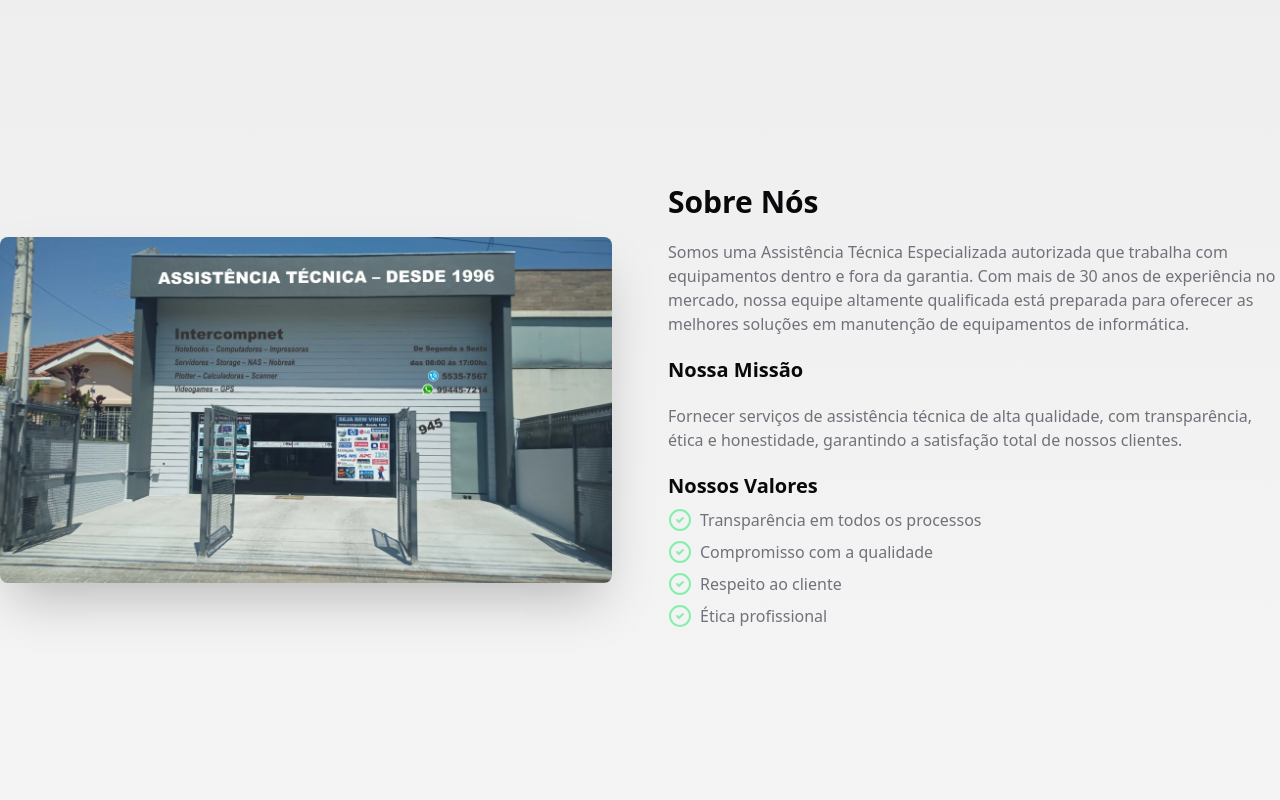
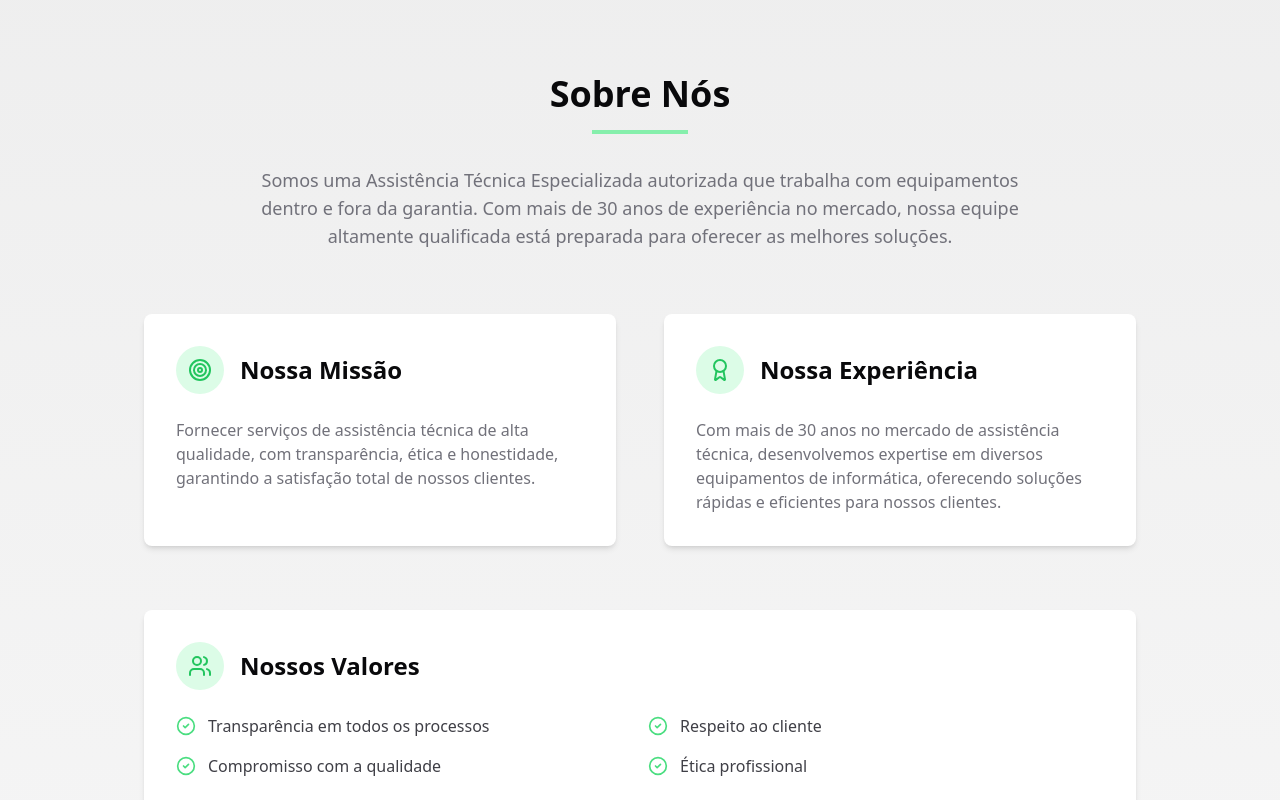
Before and after one commit to Daischi/Intercompnet, a Next.js app: page / in a window 1280 px wide. Shown: the part 900-1700 px from the top of the page. Built offline with nearby package versions, Linux system fonts and the light colour scheme.

Commit message:
mudando o sobre mim

```diff
--- a/src/components/Sobrenos/index.tsx
+++ b/src/components/Sobrenos/index.tsx
@@ -1,64 +1,80 @@
-import banner from "@/utils/banner.webp";
-import { CircleCheck } from "lucide-react";
-import Image from "next/image";
+import { CircleCheck, Award, Users, Target } from "lucide-react"
 
 export default function Sobrenos() {
   return (
-    <div>
-      <section className="flex items-center justify-center h-screen gap-14 w-full">
-  {/* Imagem */}
-  <div className="flex-1 flex justify-center">
-    <Image
-      className="rounded-lg shadow-2xl"
-      src={banner}
-      alt="Foto da loja"
-      width={800}
-      height={800}
-      priority
-    />
+    <div className="container mx-auto px-4 py-16 max-w-5xl">
+      <div className="text-center mb-12">
+        <h1 className="text-4xl font-bold mb-4">Sobre Nós</h1>
+        <div className="w-24 h-1 bg-green-300 mx-auto mb-8"></div>
+        <p className="text-lg text-zinc-500 dark:text-zinc-400 max-w-3xl mx-auto">
+          Somos uma Assistência Técnica Especializada autorizada que trabalha com equipamentos dentro e fora da
+          garantia. Com mais de 30 anos de experiência no mercado, nossa equipe altamente qualificada está preparada
+          para oferecer as melhores soluções.
+        </p>
       </div>
 
-  {/* Texto */}
-  <div className="flex-1">
-    <h1 className="text-3xl font-bold mb-5">Sobre Nós</h1>
-    <p className="mb-5 text-zinc-500 dark:text-zinc-400">
-      Somos uma Assistência Técnica Especializada autorizada que trabalha
-      com equipamentos dentro e fora da garantia. Com mais de 30 anos de
-      experiência no mercado, nossa equipe altamente qualificada está
-      preparada para oferecer as melhores soluções em manutenção de
-      equipamentos de informática.
+      <div className="grid md:grid-cols-2 gap-12 mt-16">
+        <div className="bg-white dark:bg-zinc-800 p-8 rounded-lg shadow-md">
+          <div className="flex items-center mb-6">
+            <div className="p-3 bg-green-100 dark:bg-green-900 rounded-full mr-4">
+              <Target className="text-green-500 h-6 w-6" />
+            </div>
+            <h2 className="text-2xl font-bold">Nossa Missão</h2>
+          </div>
+          <p className="text-zinc-500 dark:text-zinc-400">
+            Fornecer serviços de assistência técnica de alta qualidade, com transparência, ética e honestidade,
+            garantindo a satisfação total de nossos clientes.
           </p>
+        </div>
 
-    <h2 className="mb-5 text-xl font-bold" >Nossa Missão</h2>
+        <div className="bg-white dark:bg-zinc-800 p-8 rounded-lg shadow-md">
+          <div className="flex items-center mb-6">
+            <div className="p-3 bg-green-100 dark:bg-green-900 rounded-full mr-4">
+              <Award className="text-green-500 h-6 w-6" />
+            </div>
+            <h2 className="text-2xl font-bold">Nossa Experiência</h2>
+          </div>
           <p className="text-zinc-500 dark:text-zinc-400">
-      Fornecer serviços de assistência técnica de alta qualidade, com
-      transparência, ética e honestidade, garantindo a satisfação total de
-      nossos clientes.
+            Com mais de 30 anos no mercado de assistência técnica, desenvolvemos expertise em diversos equipamentos de
+            informática, oferecendo soluções rápidas e eficientes para nossos clientes.
           </p>
+        </div>
+      </div>
 
-    <h3 className="mt-5 text-xl font-bold mb-2">Nossos Valores</h3>
-<ul className="list-none ml-0 text-zinc-500 dark:text-zinc-400">
-  <li className="flex items-center gap-2 mb-2">
-    <CircleCheck className="text-green-300" />
-    Transparência em todos os processos
+      <div className="mt-16 bg-white dark:bg-zinc-800 p-8 rounded-lg shadow-md">
+        <div className="flex items-center mb-6">
+          <div className="p-3 bg-green-100 dark:bg-green-900 rounded-full mr-4">
+            <Users className="text-green-500 h-6 w-6" />
+          </div>
+          <h2 className="text-2xl font-bold">Nossos Valores</h2>
+        </div>
+
+        <div className="grid md:grid-cols-2 gap-4">
+          <ul className="space-y-4">
+            <li className="flex items-center gap-3">
+              <CircleCheck className="text-green-400 h-5 w-5 flex-shrink-0" />
+              <span className="text-zinc-700 dark:text-zinc-300">Transparência em todos os processos</span>
             </li>
-  <li className="flex items-center gap-2 mb-2">
-    <CircleCheck className="text-green-300" />
-    Compromisso com a qualidade
-  </li>
-  <li className="flex items-center gap-2 mb-2">
-    <CircleCheck className="text-green-300" />
-    Respeito ao cliente
-  </li>
-  <li className="flex items-center gap-2 mb-2">
-    <CircleCheck className="text-green-300" />
-    Ética profissional
+            <li className="flex items-center gap-3">
+              <CircleCheck className="text-green-400 h-5 w-5 flex-shrink-0" />
+              <span className="text-zinc-700 dark:text-zinc-300">Compromisso com a qualidade</span>
             </li>
           </ul>
 
+          <ul className="space-y-4">
+            <li className="flex items-center gap-3">
+              <CircleCheck className="text-green-400 h-5 w-5 flex-shrink-0" />
+              <span className="text-zinc-700 dark:text-zinc-300">Respeito ao cliente</span>
+            </li>
+            <li className="flex items-center gap-3">
+              <CircleCheck className="text-green-400 h-5 w-5 flex-shrink-0" />
+              <span className="text-zinc-700 dark:text-zinc-300">Ética profissional</span>
+            </li>
+          </ul>
         </div>
-</section>
+      </div>
+
 
     </div>
-  );
+  )
 }
```
Lines whose indentation alone changed are shown as unchanged.
